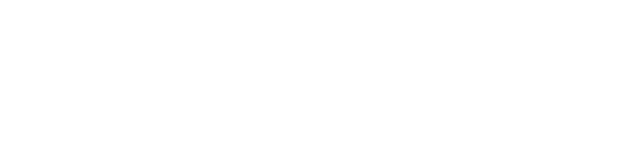
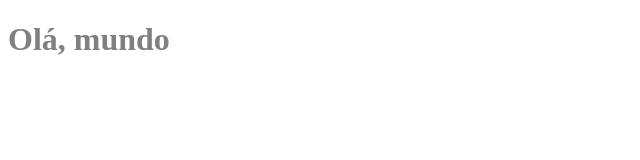
Before and after one commit to tatsuosaka/Bootcamp-Decola-Tech, a plain HTML site: page Módulo - JavaScript/Introdução ao JavaScript/Javascript em uma página da web/index.html in a window 1280 px wide. Shown: the whole page, without its empty margins (0-640 px from the left). Drawn offline with Linux system fonts and the light colour scheme.

Commit message:
Javascript em uma página da web

```diff
--- /dev/null
+++ b/Módulo - JavaScript/Introdução ao JavaScript/Javascript em uma página da web/assets/css/style.css
@@ -0,0 +1,3 @@
+body {
+    color: grey;
+}
--- /dev/null
+++ b/Módulo - JavaScript/Introdução ao JavaScript/Javascript em uma página da web/assets/js/script.js
@@ -0,0 +1 @@
+console.log("Hello World");
--- a/Módulo - JavaScript/Introdução ao JavaScript/Javascript em uma página da web/index.html
+++ b/Módulo - JavaScript/Introdução ao JavaScript/Javascript em uma página da web/index.html
@@ -5,8 +5,10 @@
     <meta http-equiv="X-UA-Compatible" content="IE=edge">
     <meta name="viewport" content="width=device-width, initial-scale=1.0">
     <title>Estrutura de projeto</title>
+    <link rel="stylesheet" href="assets/css/style.css">
+    <script src="assets/js/script.js"></script>
 </head>
 <body>
-
+    <h1>Olá, mundo</h1>
 </body>
 </html>
```
Also changed, not shown: 1 other file.
